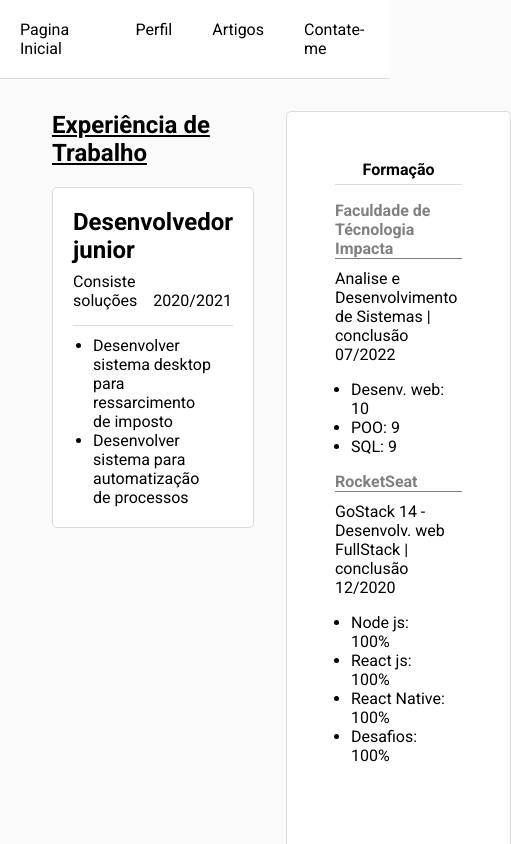
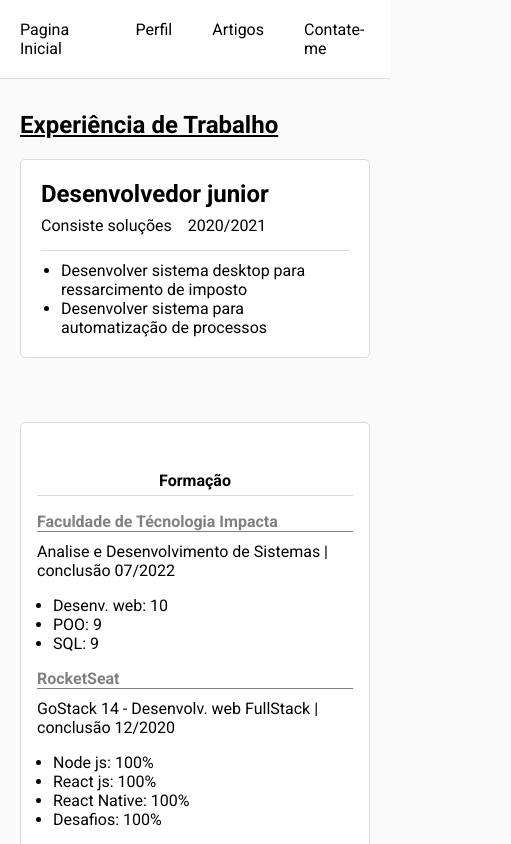
Before and after one commit to Ismael-Oliv/Profile_blog, a Next.js app: page /profile in a window 390 px wide. Shown: the top 844 px of the page, 511 px wide, since content can reach past the window. Built offline with nearby package versions, Linux system fonts and the light colour scheme.

Commit message:
Template: Add response page

```diff
--- a/src/components/Profile/styles.module.scss
+++ b/src/components/Profile/styles.module.scss
@@ -9,6 +9,7 @@
     max-width: 100%;
 
   }
+
   width: 100%;
   height: 100%;
 }
--- a/src/pages/profile/style.module.scss
+++ b/src/pages/profile/style.module.scss
@@ -4,7 +4,6 @@
   width: 100%;
   margin: 0 auto;
   padding: 0 20px;
-
   background-color: rgba(250,250,250,1);
 }
 
@@ -12,9 +11,21 @@
   display: grid;
   grid-template-columns: 2fr 1fr;
 
+  @media (max-width : 720px) {
+    display: flex;
+    flex-direction: column;
+
+  }
+
+
   div{
 
     padding: 2rem;
+
+    @media (max-width : 720px) {
+      padding: 2rem 0;
+
+    }
 
     h1{
       font-size: 1.5rem;
```
